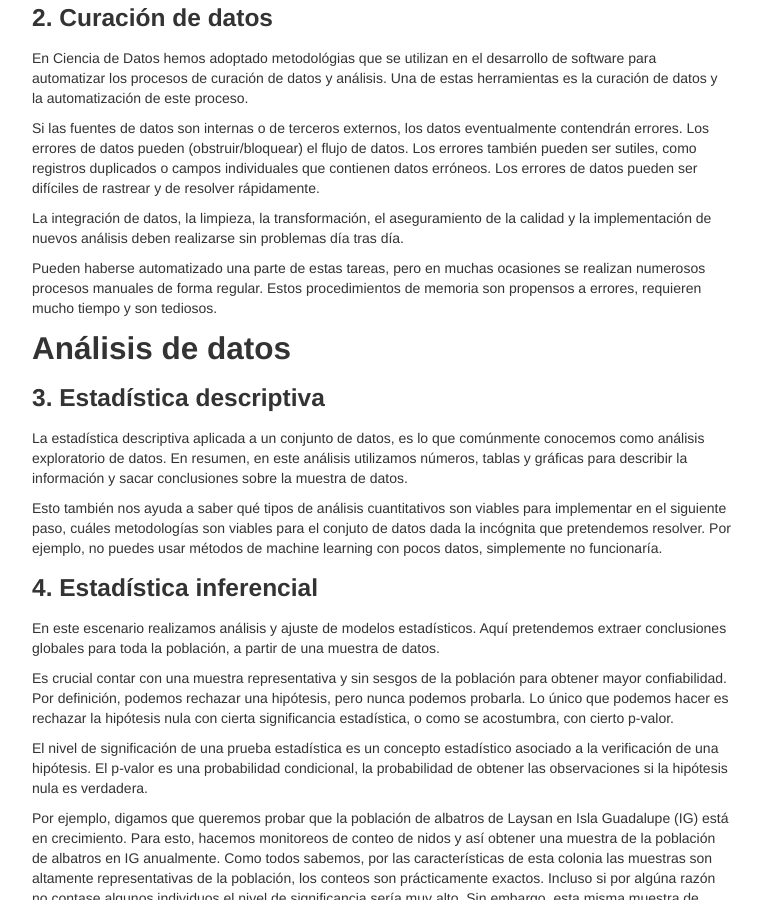
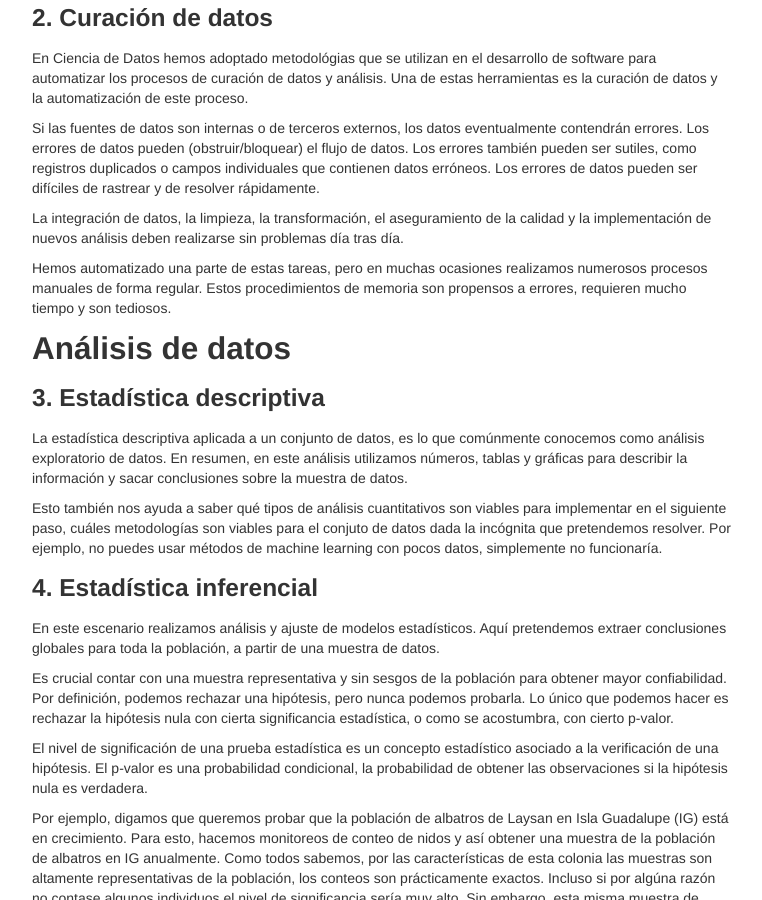
Before and after one commit to LizethMReyes/islasgeci.github.io, a Jekyll site: the page built from _posts/2020-06-12-flujo-trabajo.md, in a window 1280 px wide and 900 px high, scrolled down 794 px. Shown: the whole window, without its empty margins (258-1020 px from the left). Built offline with Jekyll 4.4.1, drawn with Linux system fonts in a browser that asks for light colours.

Commit message:
Update _posts/2020-06-12-flujo-trabajo.md
Co-authored-by: nepito <braulio.rojas@islas.org.mx>

```diff
--- a/_posts/2020-06-12-flujo-trabajo.md
+++ b/_posts/2020-06-12-flujo-trabajo.md
@@ -55,7 +55,7 @@ Los errores de datos pueden ser difíciles de rastrear y de resolver rápidament
 La integración de datos, la limpieza, la transformación, el aseguramiento de la calidad y la
 implementación de nuevos análisis deben realizarse sin problemas día tras día.
 
-Pueden haberse automatizado una parte de estas tareas, pero en muchas ocasiones se realizan
+Hemos automatizado una parte de estas tareas, pero en muchas ocasiones realizamos
 numerosos procesos manuales de forma regular. Estos procedimientos de memoria son propensos a
 errores, requieren mucho tiempo y son tediosos.
 
```
